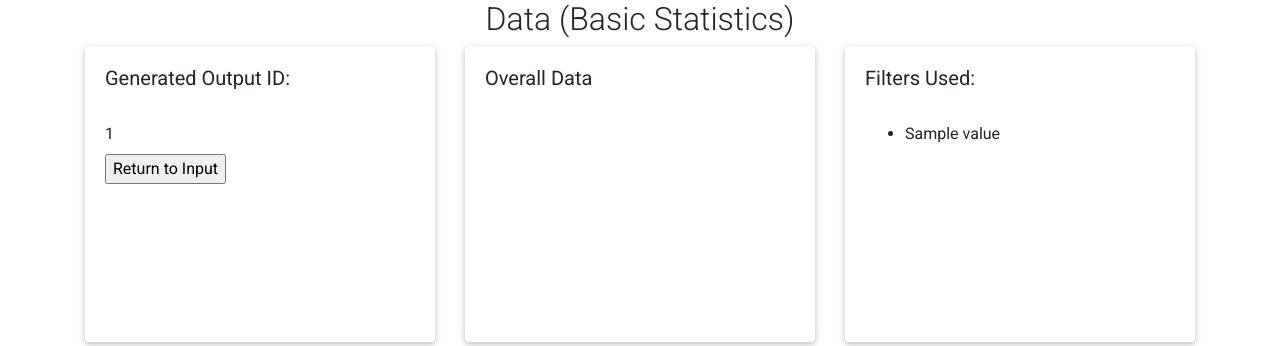
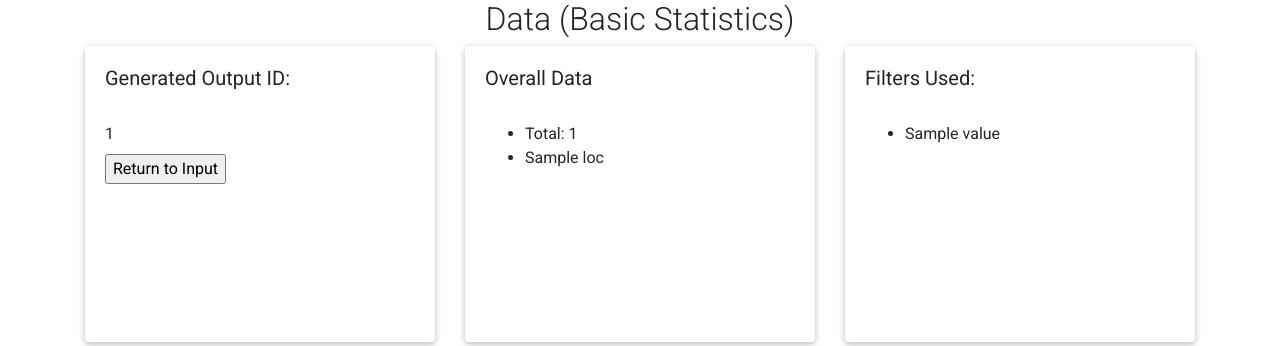
Before and after one commit to lru-avershave/CapstoneProject, a Flask app: template app/templates/output_basic_form.html in a window 1280 px wide. Shown: the top 346 px of the page. Run offline with Flask 2, Linux system fonts and the light colour scheme; the template is opened without the code that fills it: most values are stand-ins (such as "Sample title", 1, 10 or a date in 2020); parts of the project's set-up code (start-up, migrations or seed data) failed here and were passed over; some libraries are stand-ins or nearby versions.

Commit message:
Adds total to overall data

```diff
--- a/app/templates/output_basic_form.html
+++ b/app/templates/output_basic_form.html
@@ -32,7 +32,14 @@ Tweet Basic Stats Output ~ Basic
                         <br>
                         <!--Scroll field for the data-->
                         <div style="height:200px;width:250px;border:1px;overflow:auto;">
-                            <label id = "overall_data"></label>
+                            <label id = "overall_data">
+                                <Ul>
+                                    <li>Total: {{tweets|length}}</li>
+                                    {% for loc in locations %}
+                                        <li>{{loc}}</li>
+                                    {% endfor %}
+                                </Ul>
+                            </label>
                         </div>
                     </div>
                 </div>
```
